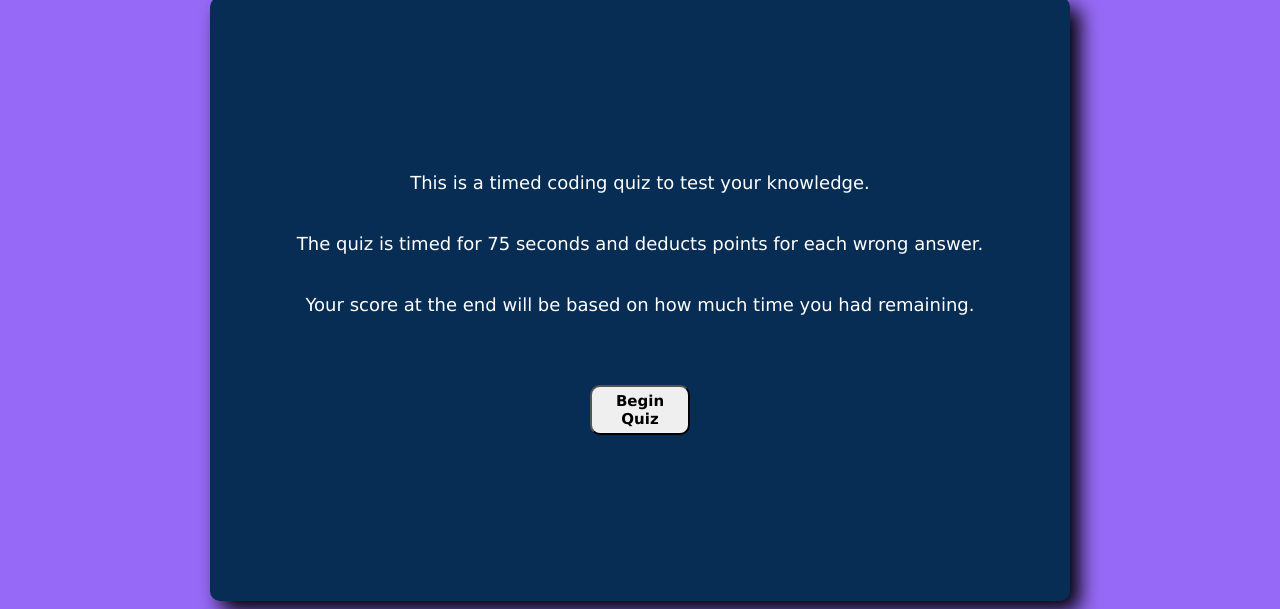
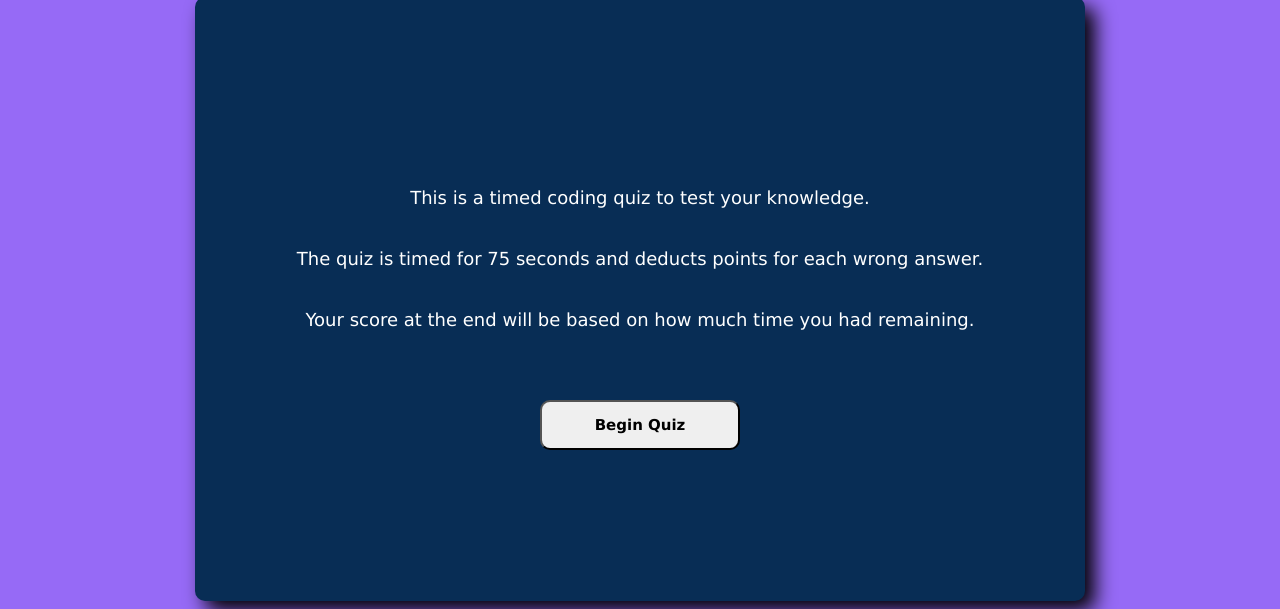
Before and after one commit to Sofuto22/General-Coding_Quiz, a plain HTML site: page index.html in a window 1280 px wide. Shown: the part 207-816 px from the top of the page. Drawn offline with Linux system fonts and the light colour scheme.

Commit message:
made some css changes

```diff
--- a/assets/style.css
+++ b/assets/style.css
@@ -26,10 +26,6 @@ button {
     border-radius: 10px;
 }
 
-button:hover {
-    background-color: rgb(124, 7, 110);
-    color: white;
-}
 
 .quiz-box {
     display: flex;
@@ -39,7 +35,7 @@ button:hover {
     background-color: rgb(8, 45, 85);
     box-shadow: 10px 10px 20px black;
     border-radius: 10px;
-    padding: 30px;
+    padding: 45px;
 }
 
 .display {
@@ -82,7 +78,7 @@ button:hover {
     display: flex;
     flex-direction: column;
     align-items: center;
-    font-size: 20px;
+    font-size: 30px;
     padding-top: 60px;
     padding-left: 20px;
     padding-right: 20px;
@@ -101,13 +97,17 @@ button:hover {
 #start {
     position: relative;
     top: 50px;
-    width: 100px;
+    width: 200px;
     height: 50px;
     font-size: 15px;
     font-weight: bold;
 }
 
+button:hover {
+    background-color: rgb(124, 7, 110);
+    color: rgb(74, 185, 236);
 
+}
 
 #result {
     margin-left: 75px;
@@ -117,6 +117,6 @@ button:hover {
     color: white;
 }
 
-#grade button {
+#result button {
     font-size: 20px;
 }
```
